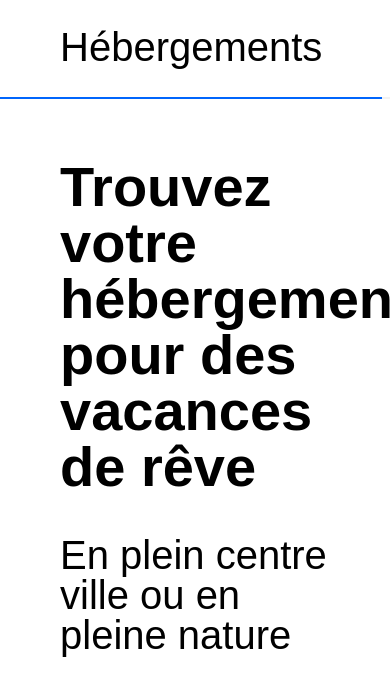
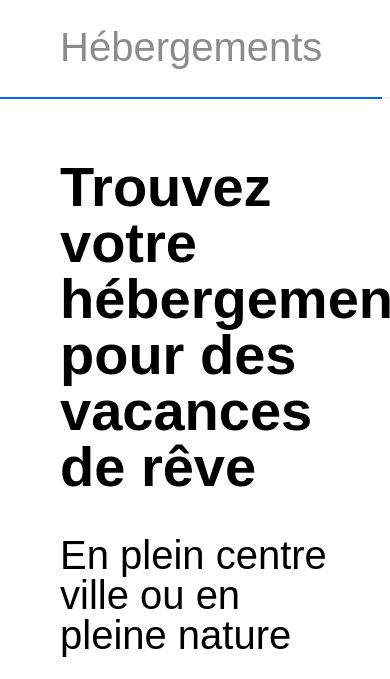
Before and after one commit to Clement-haon/Projet_2_reservia, a plain HTML site: page index.html in a window 390 px wide. In both pictures the pointer is over the element "Hébergements". Shown: the part 165-844 px from the top of the page. Drawn offline with Linux system fonts and the light colour scheme.

Commit message:
edit-hover

```diff
--- a/style.css
+++ b/style.css
@@ -615,6 +615,7 @@ footer p {
         border-top: none;
         border-bottom: 2px solid #0065fc;
         font-weight: bold;
+        color: #8C8C8D;
     }
 
     .login,
```
